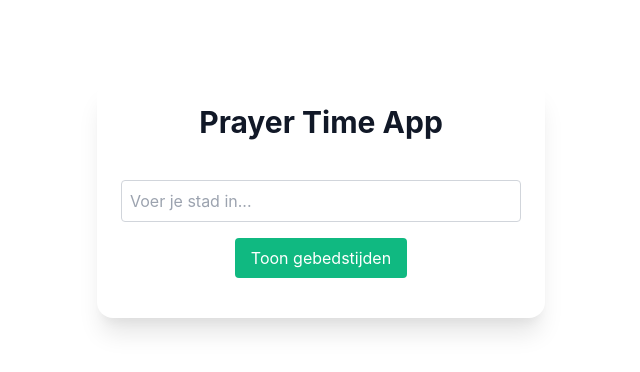
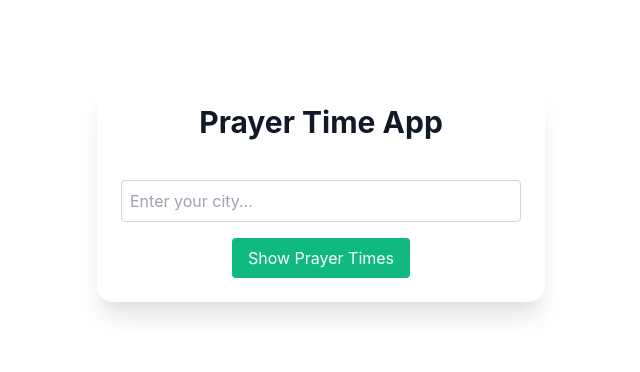
Before and after one commit to N-amer/Prayer-Time-App, a React (Create React App) app in the folder prayer-time-app/: page / in a window 1280 px wide. Shown: the top 372 px of the page, without its empty margins (319-959 px from the left). Built offline with nearby package versions, Linux system fonts and the light colour scheme.

Commit message:
error handling adjusted to React state

```diff
--- a/prayer-time-app/src/App.js
+++ b/prayer-time-app/src/App.js
@@ -2,28 +2,33 @@ import React, { useState } from "react";
 
 function App() {
   const [city, setCity] = useState("");
+  const [error, setError] = useState("");
   const [prayerTimes, setPrayerTimes] = useState(null);
 
   const getPrayerTimes = async () => {
+    // if the city input is empty, set an error message
     if (!city) {
-    //  message the user to enter a city in red color
-    const errorMessage = document.getElementById("error-message");
-    errorMessage.textContent = "Voer een stad in.";
-    errorMessage.style.color = "red";
+      setError("Please enter a city name.");
       return;
     }
-    // Clear previous error message
-    const errorMessage = document.getElementById("error-message");
-    errorMessage.textContent = "";
+    setError("");
 
     try {
       const response = await fetch(
         `https://api.aladhan.com/v1/timingsByCity?city=${city}&country=Netherlands&method=2`
       );
       const data = await response.json();
+
+      if (!data.data || !data.data.timings || !data.data.timings.Fajr) {
+        setError("Invalid city. Please try again.");
+        return;
+      }
+
       setPrayerTimes(data.data.timings);
+      setError(""); // Clear previous error
     } catch (error) {
-      console.error("Fout bij ophalen:", error);
+      console.error("Fetch error:", error);
+      setError("Something went wrong. Please try again later.");
     }
   };
 
@@ -33,26 +38,26 @@ function App() {
 
       <input
         type="text"
-        placeholder="Voer je stad in..."
+        placeholder="Enter your city..."
         value={city}
         className="w-full p-2 border border-gray-300 mb-4 rounded focus:outline-none focus:ring-2 focus:ring-blue-500"
         onChange={(e) => setCity(e.target.value)}
       />
-      <button onClick={getPrayerTimes} className="bg-green-500 text-white px-4 py-2 rounded hover:bg-green-600 transition">Toon gebedstijden</button>
+      <button onClick={getPrayerTimes} className="bg-green-500 text-white px-4 py-2 rounded hover:bg-green-600 transition">Show Prayer Times</button>
 
       {prayerTimes && (
         <ul className="mt-6 space-y-2">
           {Object.entries(prayerTimes).map(([name, time]) => (
             <li
-            key={name}
-            className="flex justify-between items-center p-3 bg-gray-100 rounded shadow-sm hover:bg-green-100 transition duration-200">
+              key={name}
+              className="flex justify-between items-center p-3 bg-gray-100 rounded shadow-sm hover:bg-green-100 transition duration-200">
               <span className="capitalize font-medium text-gray-800">{name}</span>
               <span className="font-mono text-gray-600">{time}</span>
             </li>
           ))}
         </ul>
       )}
-      <div id="error-message" className="text-red-500 mt-4"></div>
+      {error && <p className="text-red-500 mt-4">{error}</p>}
     </div>
   );
 }
```
